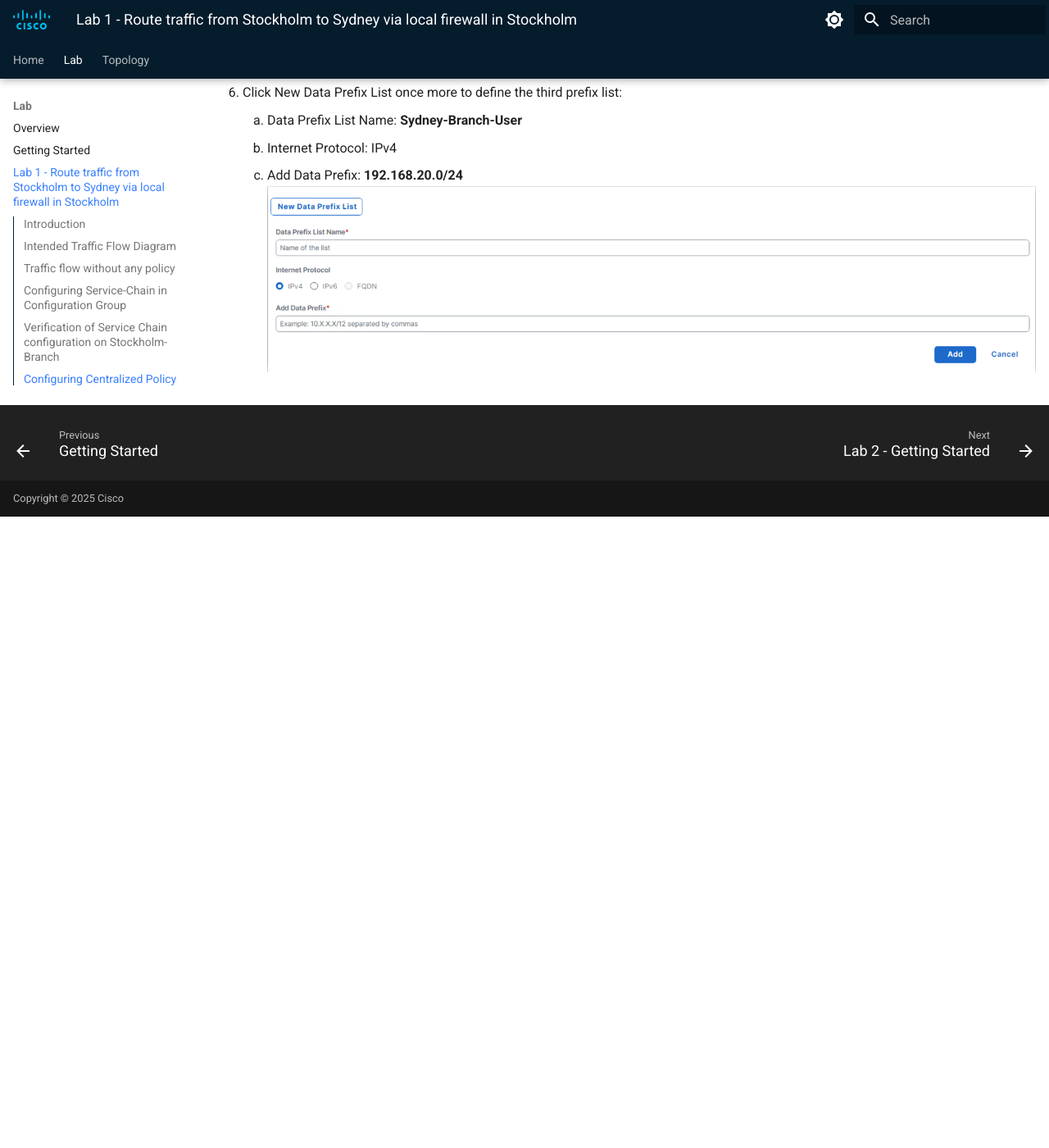
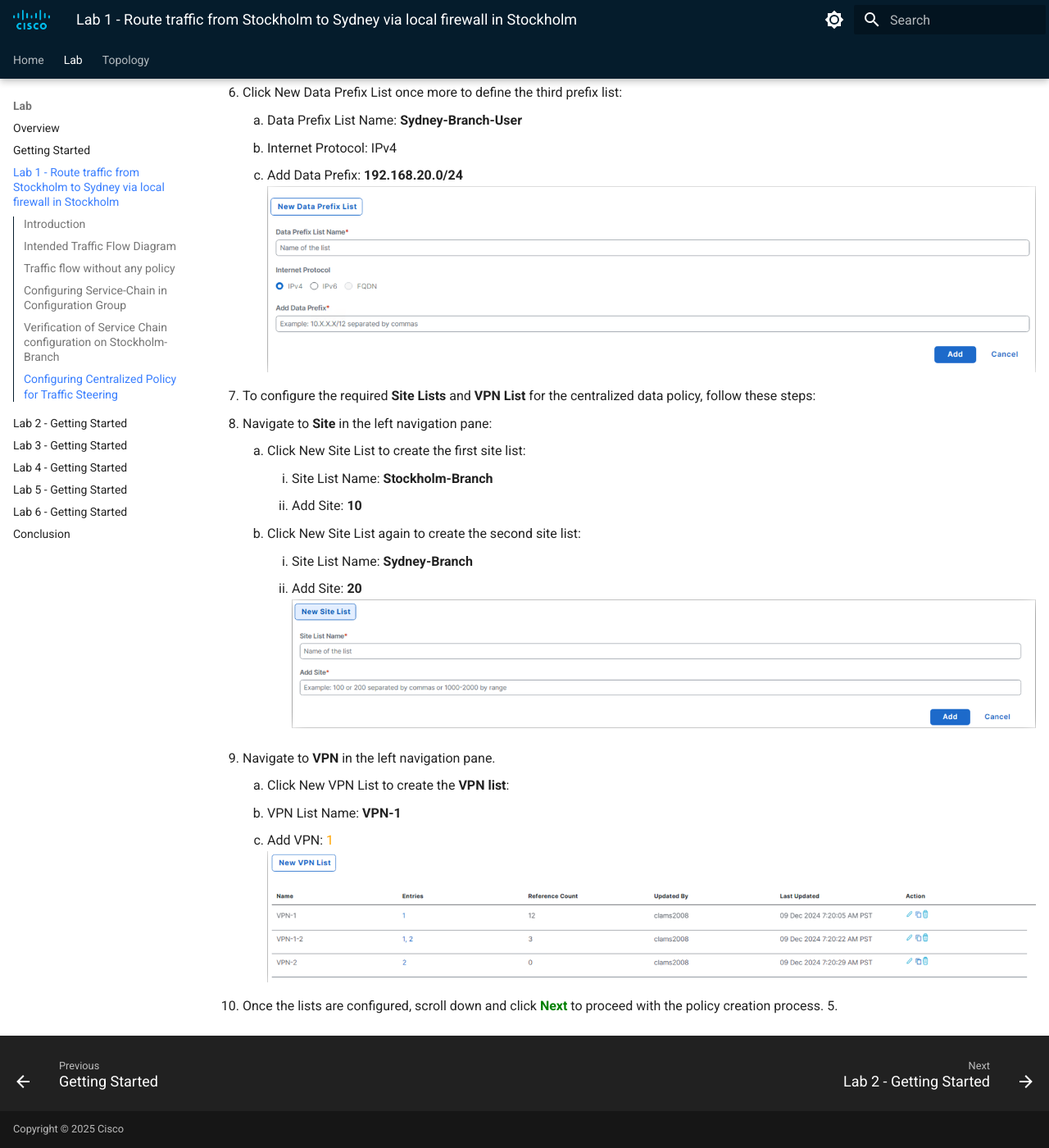
Before and after one commit to ciscodocs/ltrent-2008-clemea25, an MkDocs documentation site: the page built from docs/lab1_getting_started.md, in a window 1280 px wide and 1400 px high, scrolled down 16282 px. Shown: the whole window at 82% size. Built offline with MkDocs 1.6.1 and Material for MkDocs 9.7.7, drawn with Linux system fonts in a browser that asks for light colours; before the commit the page ends 16912 px from its top, so only the background shows below that.

Commit message:
Scenario-1 guide

```diff
--- a/docs/lab1_getting_started.md
+++ b/docs/lab1_getting_started.md
@@ -228,3 +228,19 @@ Next, we will configure a centralized data policy to ensure that traffic initiat
       2. Internet Protocol: IPv4
       3. Add Data Prefix: **192.168.20.0/24**
   ![Adding Data Prefix List](./assets/S-1-figure-26.png){ .off-glb .small .center }
+4. To configure the required **Site Lists** and **VPN List** for the centralized data policy, follow these steps:
+   1. Navigate to **Site** in the left navigation pane:
+      1. Click New Site List to create the first site list:
+         1. Site List Name: **Stockholm-Branch**
+         2. Add Site: **10**
+      2. Click New Site List again to create the second site list:
+         1. Site List Name: **Sydney-Branch**
+         2. Add Site: **20**
+   ![Adding Site List](./assets/S-1-figure-27.png){ .off-glb .small .center }
+   2. Navigate to **VPN** in the left navigation pane.
+      1. Click New VPN List to create the **VPN list**:
+      2. VPN List Name: **VPN-1**
+      3. Add VPN: <font color="orange">1</font>
+   ![Adding VPN List](./assets/S-1-figure-28.png){ .off-glb .small .center }
+   3. Once the lists are configured, scroll down and click **<font color="green">Next</font>** to proceed with the policy creation process.
+5.
```
Also changed, not shown: docs/assets/S-1-figure-27.png (added), docs/assets/S-1-figure-28.png (added).
